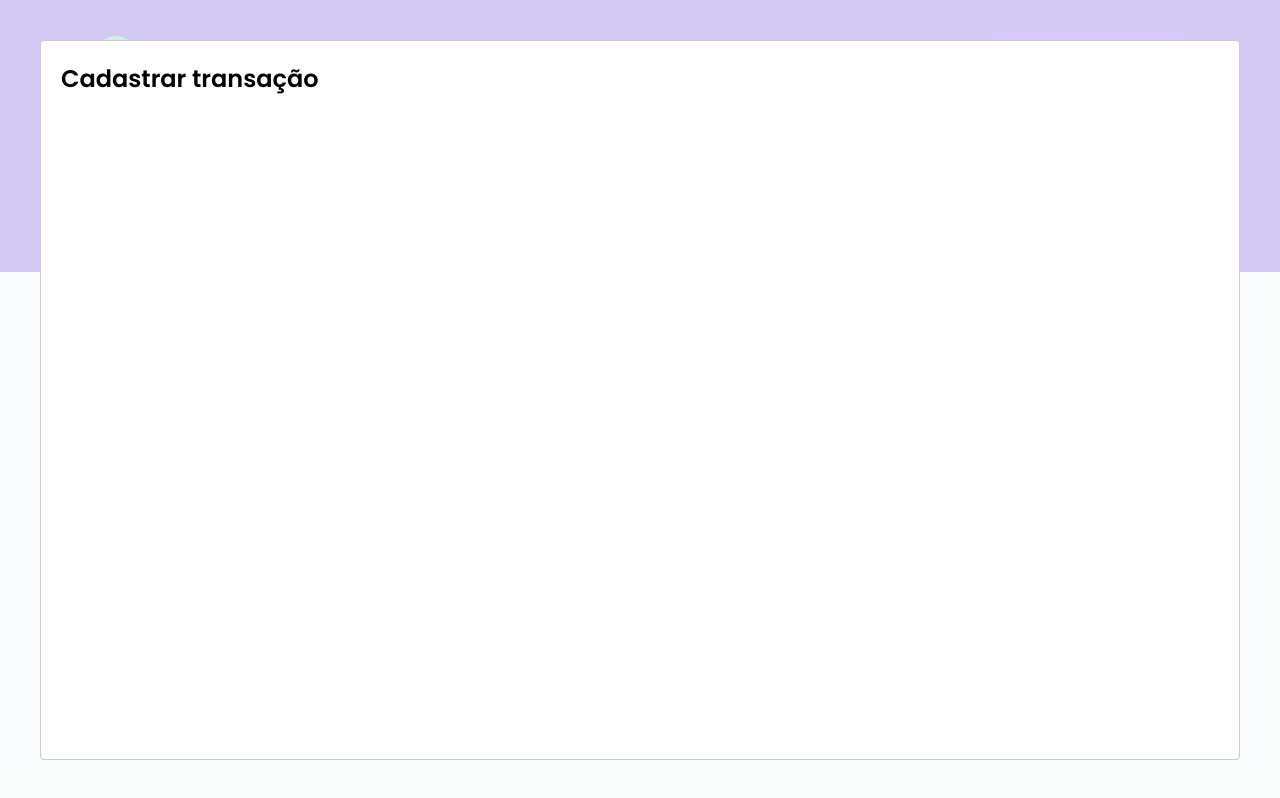
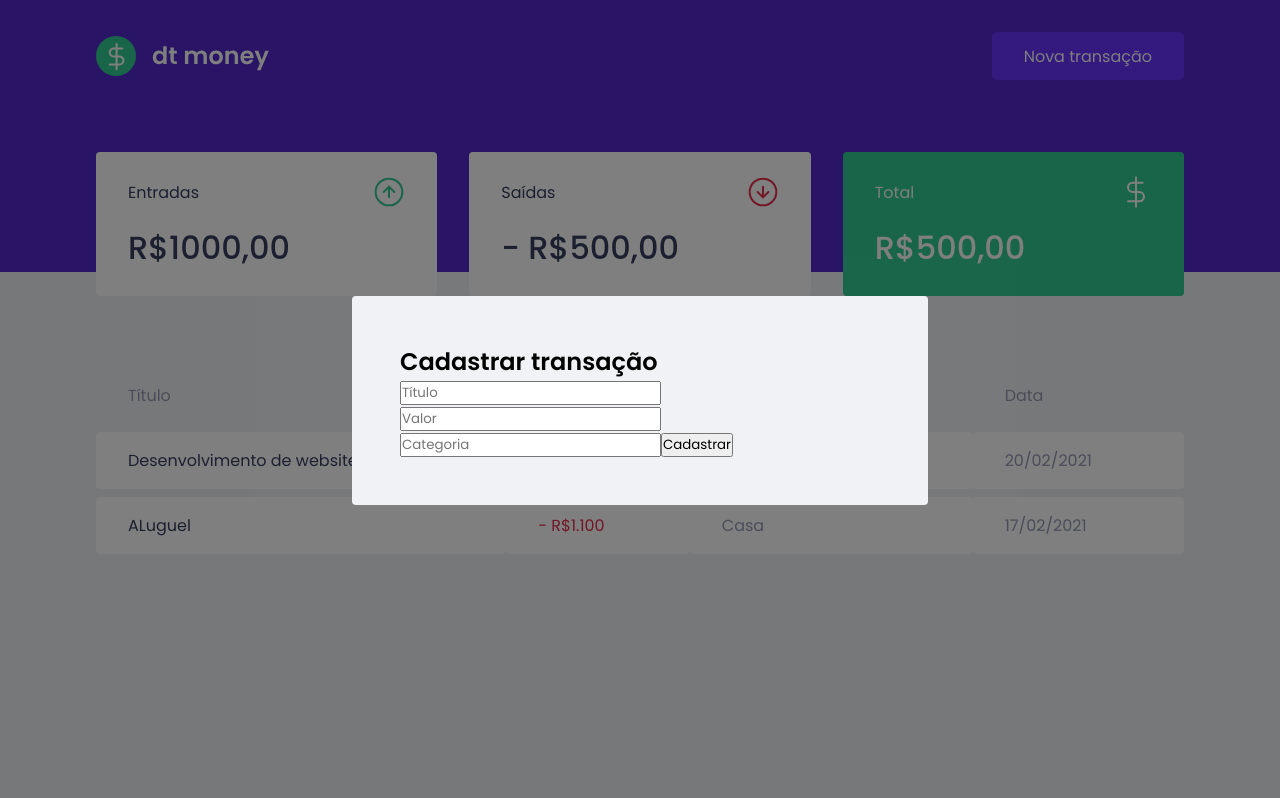
Before and after one commit to jeszgama/trilha-reactjs-chapter2, a React (Create React App) app in the folder dtmoney/: page / in a window 1280 px wide. Both pictures are taken after a click on the button "Nova transação". Built offline with nearby package versions, Linux system fonts and the light colour scheme; no server answers; what miragejs would draw is missing.

Commit message:
--estrutura-do-formulario

```diff
--- a/dtmoney/src/components/NewTransactionModal/index.tsx
+++ b/dtmoney/src/components/NewTransactionModal/index.tsx
@@ -1,4 +1,5 @@
 import Modal from 'react-modal';
+import { Container } from './styles';
 
 interface NewTransactionModalProps {
     isOpen: boolean;
@@ -10,8 +11,29 @@
         <Modal
             isOpen={isOpen}
             onRequestClose={onRequestClose}
+            overlayClassName="react-modal-overlay"
+            className="react-modal-content"
         >
-            <h2>Cadastrar transação</h2>
+            <Container>
+                <h2>Cadastrar transação</h2>
+
+                <input
+                    placeholder="Título"
+                />
+
+                <input
+                    type="number"
+                    placeholder="Valor"
+                />
+
+                <input
+                    placeholder="Categoria"
+                />
+
+                <button type="submit">
+                    Cadastrar
+                </button>
+            </Container>
         </Modal>
     );
 }
--- a/dtmoney/src/components/NewTransactionModal/styles.ts
+++ b/dtmoney/src/components/NewTransactionModal/styles.ts
@@ -1,4 +1,4 @@
 import styled from 'styled-components';
 
-export const Container = styled.div`
+export const Container = styled.form`
 `;
--- a/dtmoney/src/styles/global.ts
+++ b/dtmoney/src/styles/global.ts
@@ -57,4 +57,26 @@
         opacity: 0.6;
         cursor: not-allowed;
     }
+
+    .react-modal-overlay{
+        background: rgba(0, 0, 0, 0.5);
+
+        position: fixed;
+        top: 0;
+        bottom: 0;
+        right: 0;
+        left: 0;
+
+        display: flex;
+        align-items: center;
+        justify-content: center;
+    }
+    .react-modal-content{
+        width: 100%;
+        max-width: 576px;
+        background: var(--background);
+        padding: 3rem;
+        position: relative;
+        border-radius: 0.25rem;
+    }
 `
```
